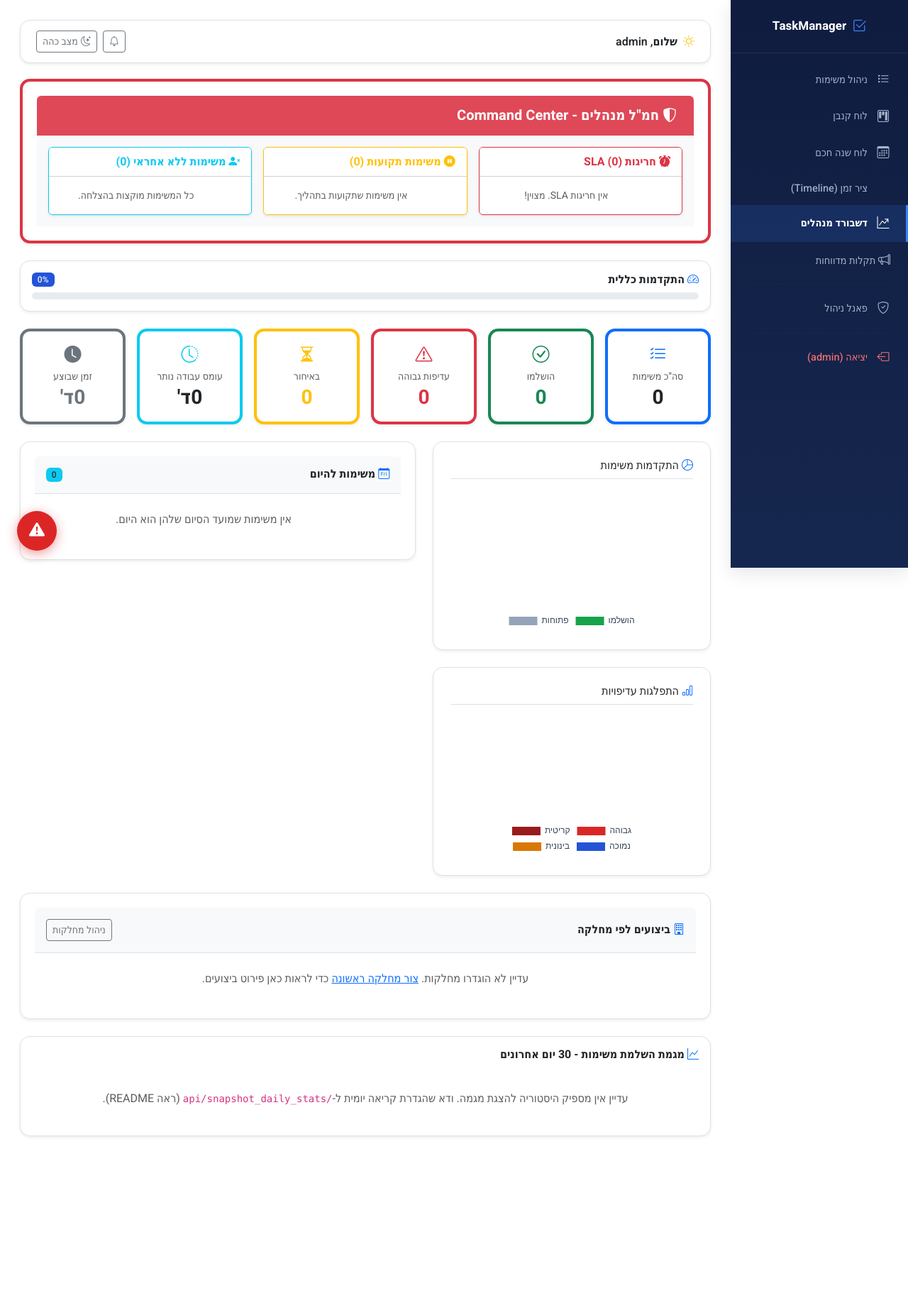
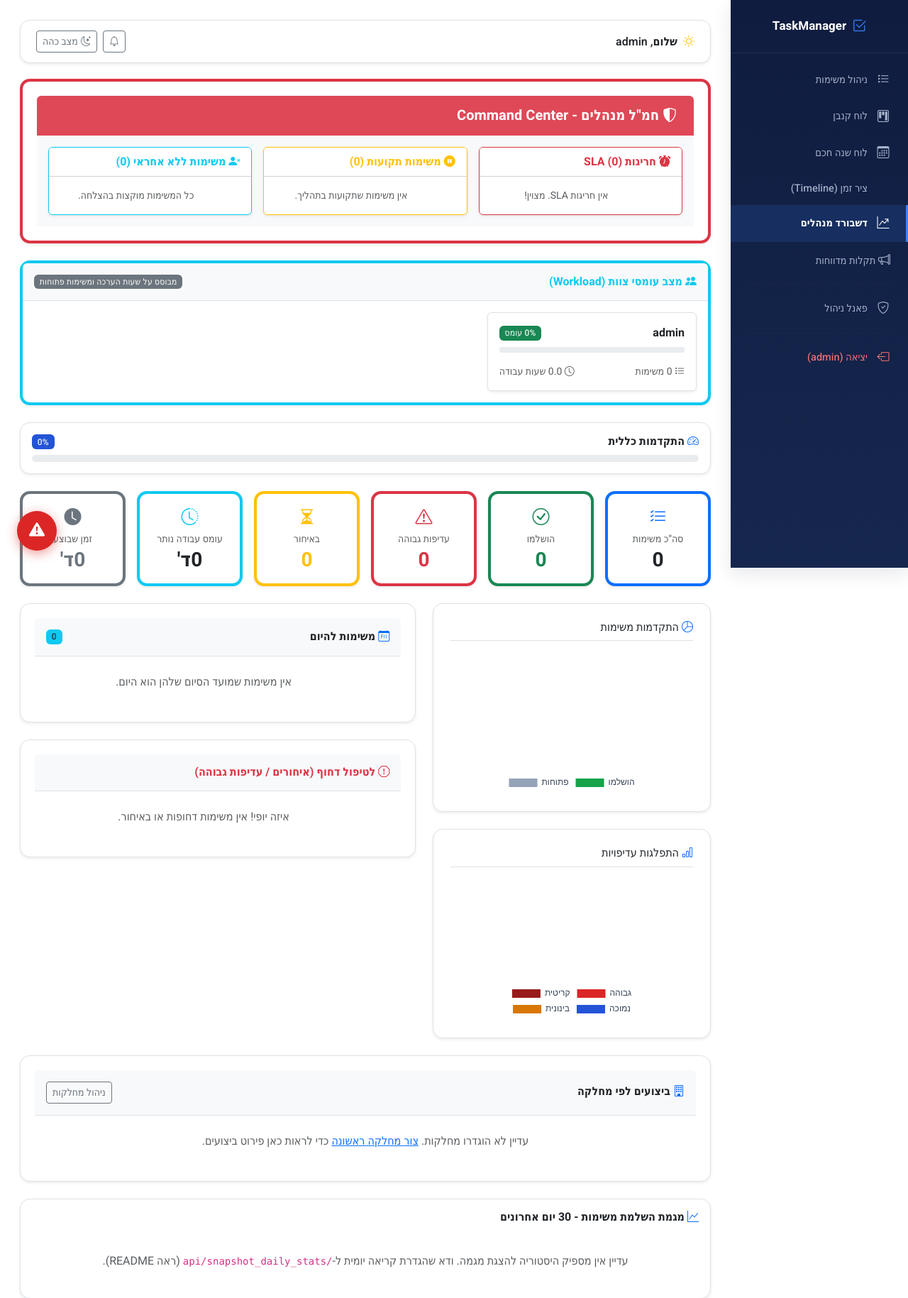
Before and after one commit to mv89-heb/task_manager, a Flask app: page /dashboard in a window 1280 px wide. Shown: the top 1829 px of the page at 71% size. Before the commit the page ends 1602 px from the top, so only its background shows below. Run offline with Flask 3, Linux system fonts and the light colour scheme; a user stored in the database is signed in; data that the repository does not hold is empty; some libraries are stand-ins or nearby versions.

Commit message:
Update dashboard.html

```diff
--- a/app/templates/dashboard.html
+++ b/app/templates/dashboard.html
@@ -61,6 +61,50 @@
                 </div>
             </div>
 
+        </div>
+    </div>
+</div>
+
+<!-- Phase 4.3: Workload Management -->
+<div class="card-modern shadow-sm mt-4 p-0 border-top border-info border-4 mb-4">
+    <div class="p-3 border-bottom bg-light rounded-top d-flex justify-content-between align-items-center">
+        <h6 class="m-0 fw-bold text-info"><i class="bi bi-people-fill"></i> מצב עומסי צוות (Workload)</h6>
+        <span class="badge bg-secondary">מבוסס על שעות הערכה ומשימות פתוחות</span>
+    </div>
+    <div class="p-3">
+        <div class="row g-4">
+            {% for w in team_workload %}
+            <div class="col-md-6 col-lg-4">
+                <div class="border rounded p-3 position-relative bg-white shadow-sm h-100 stat-card">
+                    <div class="d-flex justify-content-between align-items-center mb-2">
+                        <div class="fw-bold">{{ w.user.username }}</div>
+                        <span class="badge bg-{{ w.status_color }}">{{ w.load_percentage }}% עומס</span>
+                    </div>
+
+                    <div class="progress mb-3" style="height: 8px;">
+                        <div class="progress-bar bg-{{ w.status_color }}" role="progressbar" style="width: {{ w.visual_percent }}%;"></div>
+                    </div>
+
+                    <div class="d-flex justify-content-between text-muted small">
+                        <span><i class="bi bi-list-task"></i> {{ w.task_count }} משימות</span>
+                        <span><i class="bi bi-clock"></i> {{ w.total_hours }} שעות עבודה</span>
+                    </div>
+
+                    {% if w.overdue_count > 0 or w.high_priority_count > 0 %}
+                    <div class="mt-2 pt-2 border-top d-flex justify-content-between small">
+                        {% if w.overdue_count > 0 %}
+                        <span class="text-danger fw-semibold"><i class="bi bi-exclamation-circle"></i> {{ w.overdue_count }} באיחור</span>
+                        {% endif %}
+                        {% if w.high_priority_count > 0 %}
+                        <span class="text-danger"><i class="bi bi-fire"></i> {{ w.high_priority_count }} דחופות</span>
+                        {% endif %}
+                    </div>
+                    {% endif %}
+                </div>
+            </div>
+            {% else %}
+            <div class="col-12 text-center text-muted py-4">אין עובדים תחת ניהולך או שאין משימות פתוחות.</div>
+            {% endfor %}
         </div>
     </div>
 </div>
@@ -173,6 +217,31 @@
                 </li>
                 {% else %}
                 <li class="list-group-item text-center text-muted p-4">אין משימות שמועד הסיום שלהן הוא היום.</li>
+                {% endfor %}
+            </ul>
+        </div>
+
+        <div class="card-modern shadow-sm">
+            <div class="p-3 border-bottom rounded-top d-flex justify-content-between align-items-center" style="background: var(--bs-tertiary-bg);">
+                <h6 class="m-0 fw-bold text-danger"><i class="bi bi-exclamation-octagon"></i> לטיפול דחוף (איחורים / עדיפות גבוהה)</h6>
+            </div>
+            <ul class="list-group list-group-flush">
+                {% for t in urgent_list %}
+                <li class="list-group-item d-flex justify-content-between align-items-center p-3">
+                    <div>
+                        <div class="fw-bold">{{t.title}}</div>
+                        <div class="small text-danger">
+                            {% if t.priority == "HIGH" or t.priority == "CRITICAL" %} עדיפות דחופה | {% endif %}
+                            {% if t.due_date %} יעד: {{t.due_date.strftime('%d/%m/%Y')}} {% endif %}
+                            {% if t.days_overdue and t.days_overdue > 0 %}
+                                <span class="badge bg-danger ms-1">{{ t.days_overdue }} {% if t.days_overdue == 1 %}יום{% else %}ימים{% endif %} באיחור</span>
+                            {% endif %}
+                        </div>
+                    </div>
+                    <a href="/edit/{{t.id}}" class="btn btn-sm btn-light border">צפה</a>
+                </li>
+                {% else %}
+                <li class="list-group-item text-center text-muted p-4">איזה יופי! אין משימות דחופות או באיחור.</li>
                 {% endfor %}
             </ul>
         </div>
```
